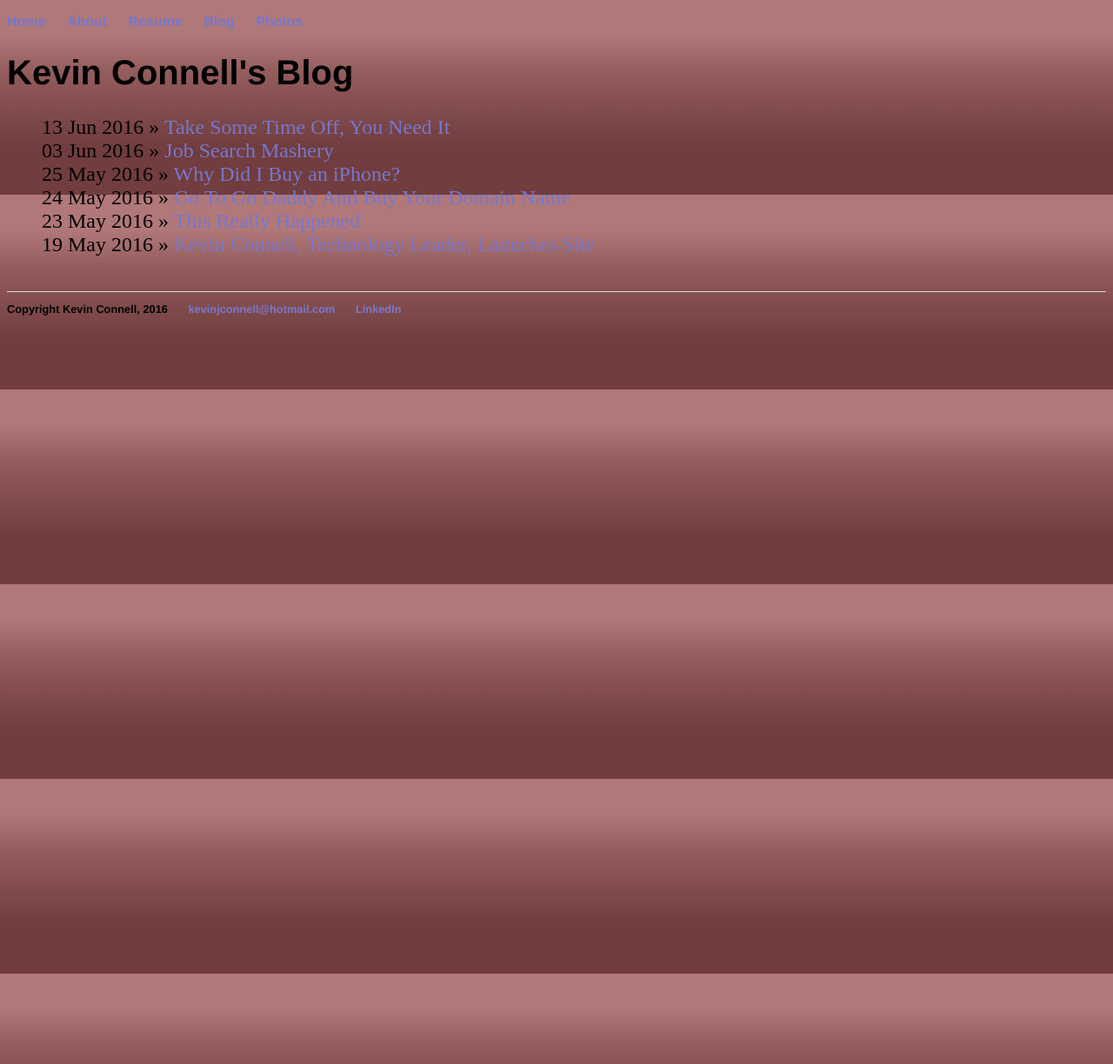
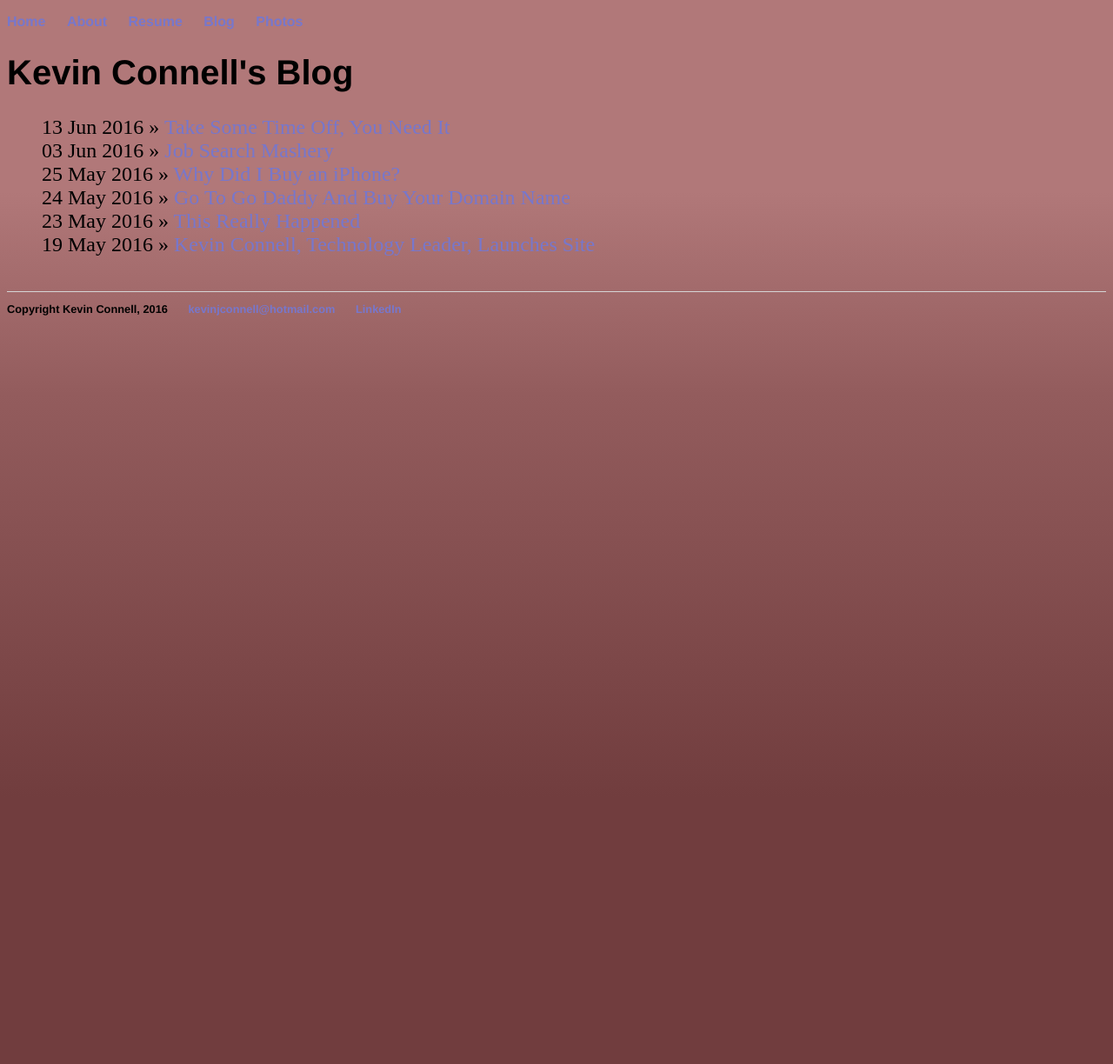
Before and after one commit to mo4dawg/mo4dawg.github.io, a Jekyll site: the page built from blog/index.html, in a window 1280 px wide. Shown: the whole page at 87% size. Built offline with Jekyll 4.4.1, drawn with Linux system fonts in a browser that asks for light colours.

Commit message:
Update main.css

```diff
--- a/css/main.css
+++ b/css/main.css
@@ -1,6 +1,6 @@
 .MyGradientClass
 {
-    height:200px;
+    height:1200px;
      background-image: linear-gradient(bottom, rgb(113,61,62) 25%, rgb(147,92,93) 63%, rgb(177,120,121) 82%);
     background-image: -o-linear-gradient(bottom, rgb(113,61,62) 25%, rgb(147,92,93) 63%, rgb(177,120,121) 82%);
     background-image: -moz-linear-gradient(bottom, rgb(113,61,62) 25%, rgb(147,92,93) 63%, rgb(177,120,121) 82%);
```
